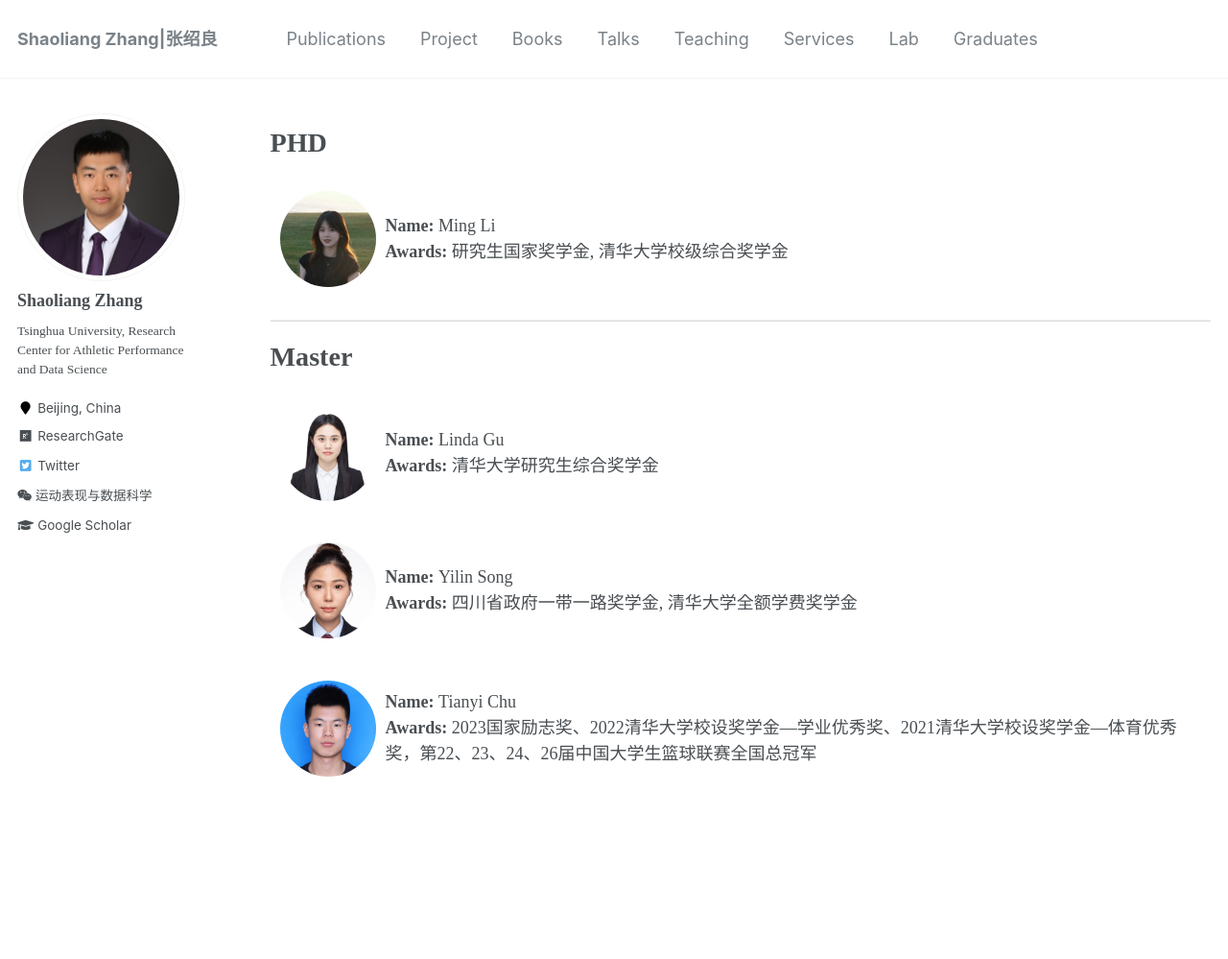
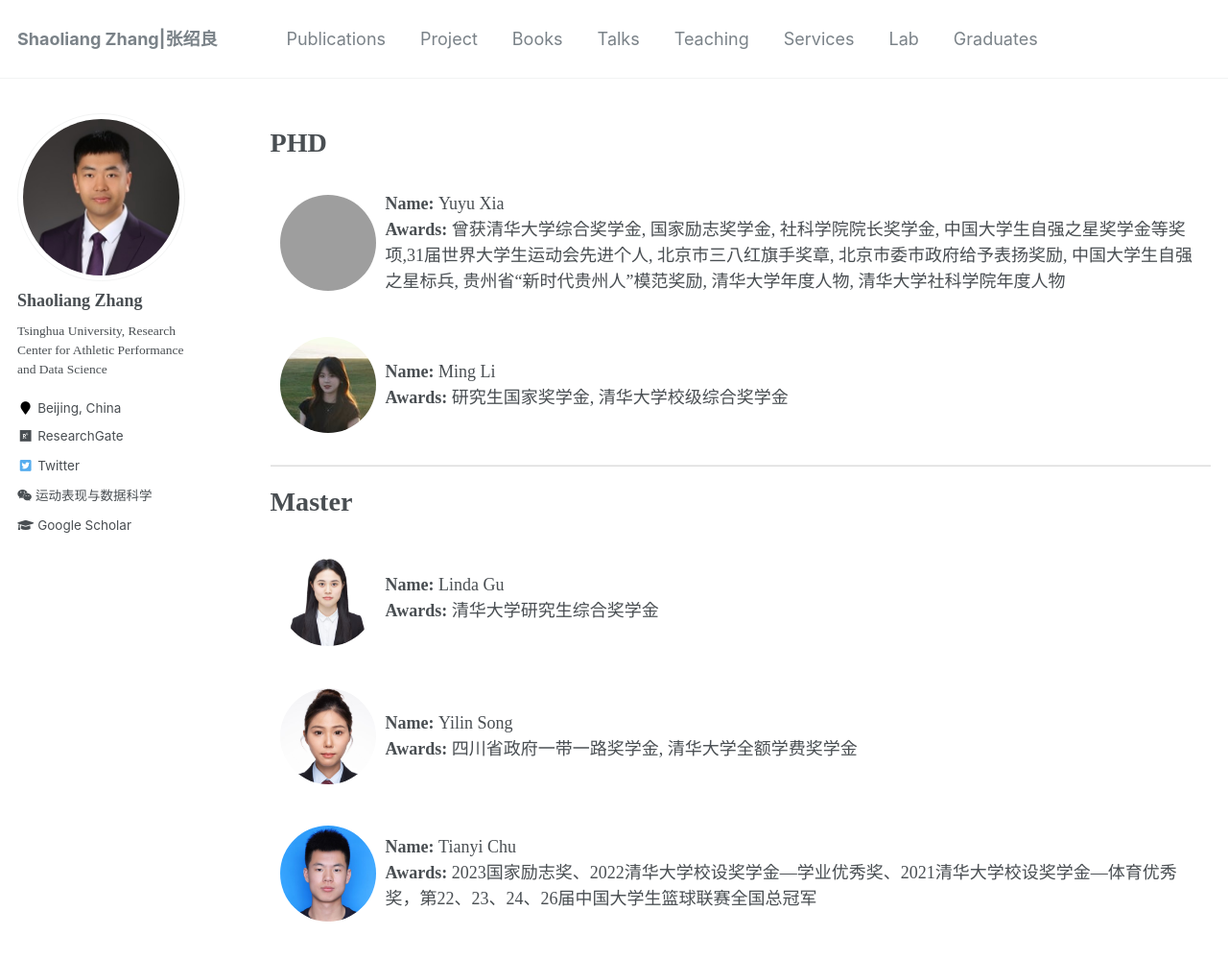
Before and after one commit to sportssuper/ZSL, a Jekyll site: the page built from _pages/lab.md, in a window 1280 px wide and 1396 px high. Shown: the top 999 px of the window at 96% size. Built offline with Jekyll 4.4.1, drawn with Linux system fonts in a browser that asks for light colours; a script that is not in the unit is left out.

Commit message:
Update lab.md

```diff
--- a/_pages/lab.md
+++ b/_pages/lab.md
@@ -18,6 +18,24 @@
 </style>
 
 # PHD
+
+  <!-- xyy -->
+<div class='paper-box' style="display: flex; align-items: center; gap: 10px; padding: 10px;">
+  <!-- img r -->
+  <div style="width: 100px; height: 100px; border-radius: 50%; overflow: hidden; flex-shrink: 0;">
+    <img src='https://sportssuper.github.io/ZSL/assets/images/xyy.jpg' alt="Ming Li" style="width: 100%; height: 100%; object-fit: cover;">
+  </div>
+
+  <!-- wd l -->
+  <div style="flex-grow: 1;">
+    <p style="margin: 0; line-height: 1.5;">
+      <strong>Name: </strong>Yuyu Xia<br>
+      <strong>Awards: </strong>曾获清华大学综合奖学金, 国家励志奖学金, 社科学院院长奖学金, 中国大学生自强之星奖学金等奖项,31届世界大学生运动会先进个人, 北京市三八红旗手奖章, 北京市委市政府给予表扬奖励, 中国大学生自强之星标兵, 贵州省“新时代贵州人”模范奖励, 清华大学年度人物, 清华大学社科学院年度人物
+
+    </p>
+  </div>
+</div>
+
   <!-- 李明 -->
 <div class='paper-box' style="display: flex; align-items: center; gap: 10px; padding: 10px;">
   <!-- img r -->
```
